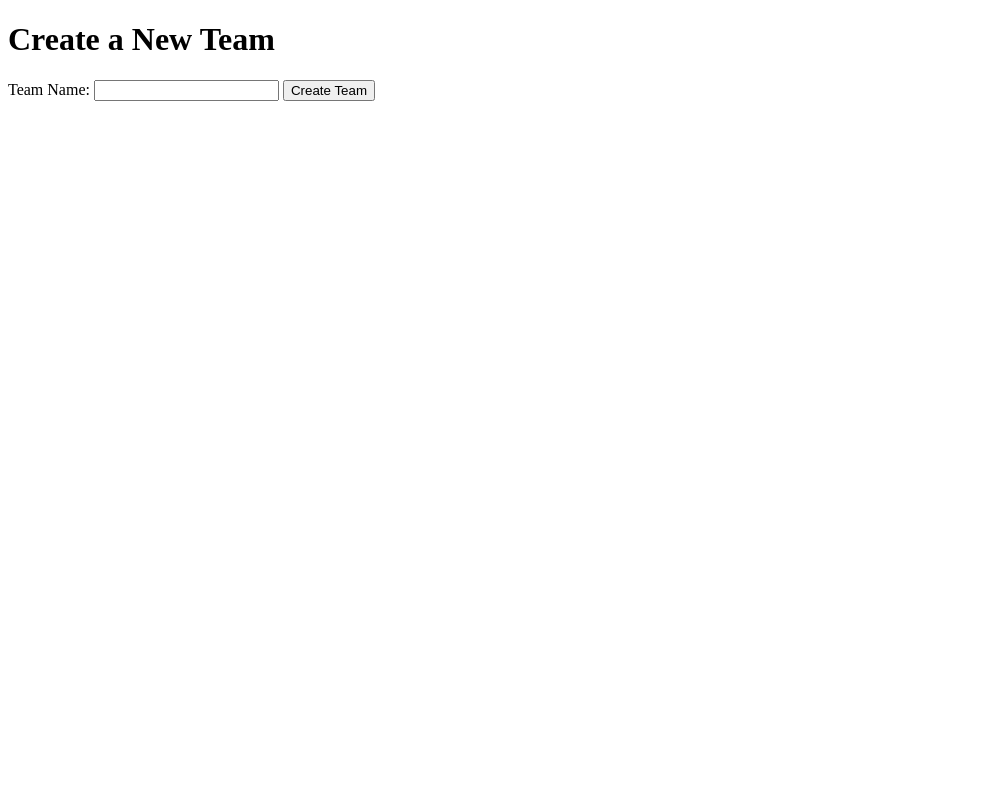
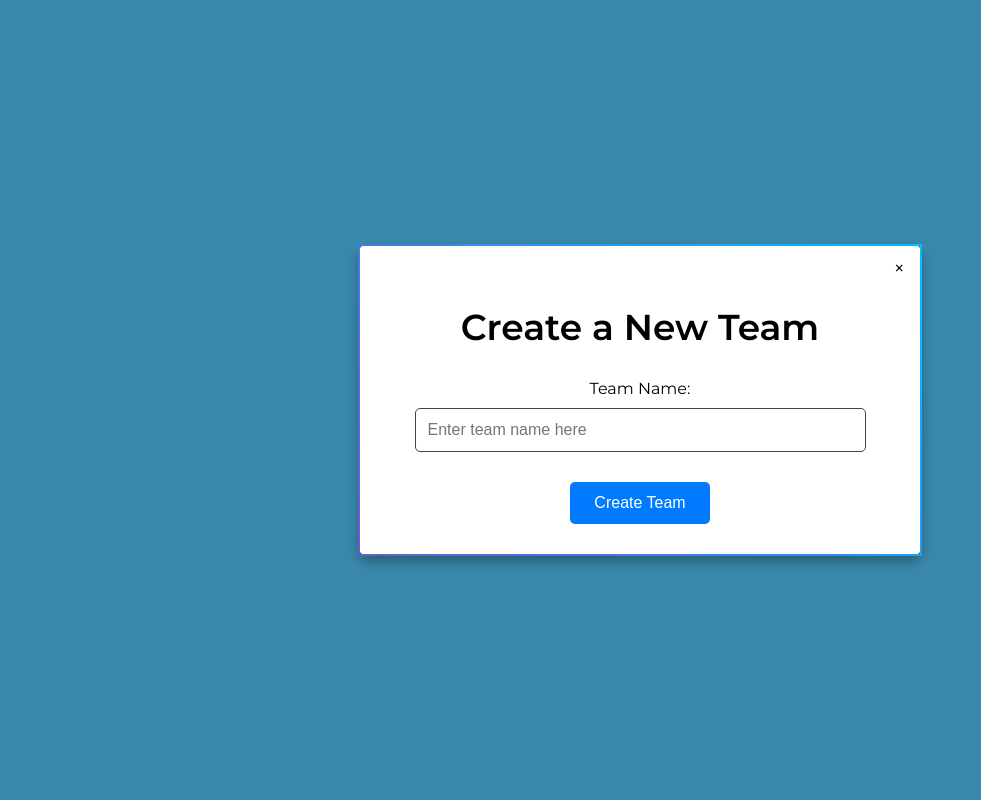
Before and after one commit to sudeepti25/Ridehack, a Node server app: page /create in a window 1280 px wide. Shown: the whole page, without its empty margins (0-981 px from the left). Run offline with Node 20, Linux system fonts and the light colour scheme.

Commit message:
send team members done

```diff
--- a/VIEWS/views/createteam.ejs
+++ b/VIEWS/views/createteam.ejs
@@ -3,14 +3,133 @@
 <head>
     <meta charset="UTF-8">
     <meta name="viewport" content="width=device-width, initial-scale=1.0">
-    <title>Create a Team</title>
+    <title>Pop-up Box</title>
+    <style>
+        /* Import Montserrat font */
+        @import url('https://fonts.googleapis.com/css2?family=Montserrat:wght@400;600&display=swap');
+
+        /* General styles for the page */
+        body {
+            font-family: 'Montserrat', sans-serif; /* Apply Montserrat globally */
+            background-color: #ffffff; /* Light blue background */
+            margin: 0;
+            padding: 0;
+            display: flex;
+            justify-content: center;
+            align-items: center;
+            height: 100vh;
+             /* Adding blur effect */
+        }
+
+        /* The Modal (background) */
+        .modal {
+            display: flex; /* Show modal by default */
+            position: fixed;
+            z-index: 1;
+            left: 0;
+            top: 0;
+            width: 100%;
+            height: 100%;
+            background-color: rgba(22, 115, 158, 0.847); /* Dimmed background */
+            justify-content: center;
+            align-items: center;
+        }
+
+        /* Modal Content Box */
+        .modal-content {
+            background: white;
+            padding: 30px;
+            border-radius: 10px;
+            box-shadow: 0 6px 12px rgba(0, 0, 0, 0.3); /* Adding a bigger shadow */
+            position: relative;
+            max-width: 500px; /* Increased width */
+            width: 95%; /* Increased the percentage width */
+            border: 2px solid;
+            border-image: linear-gradient(45deg, #6a5acd, #00bfff) 1;
+            text-align: center;
+        }
+
+        /* Header text (larger and slightly less bold) */
+        .modal-content h2 {
+            font-size: 36px; /* Larger size */
+            font-weight: 600; /* Slightly less bold */
+            margin-bottom: 30px;
+        }
+
+        /* Team Name Input */
+        .modal-content input[type="text"] {
+            width: 85%; /* Increased input width */
+            padding: 12px; /* Increased padding */
+            margin-top: 10px; /* Added more margin between label and input */
+            margin-bottom: 30px; /* Increased margin from input to button */
+            border-radius: 5px;
+            border: 1px solid #454343;
+            font-size: 16px;
+        }
+
+        /* Create Team Button */
+        .modal-content button {
+            padding: 12px 24px;
+            background-color: #007BFF;
+            color: white;
+            border: none;
+            border-radius: 5px;
+            cursor: pointer;
+            font-size: 16px;
+        }
+
+        /* Hover effect for button */
+        .modal-content button:hover {
+            background-color: #5746c7;
+        }
+
+        /* Close button (optional) */
+        .close {
+            position: absolute;
+            top: 10px;
+            right: 15px;
+            font-size: 20px;
+            cursor: pointer;
+        }
+    </style>
 </head>
 <body>
-    <h1>Create a New Team</h1>
+
+<!-- The Modal -->
+<div id="myModal" class="modal">
+
+  <!-- Modal content -->
+  <div class="modal-content">
+    <span class="close">&times;</span>
+    <h2>Create a New Team</h2>
     <form method="POST" action="/create">
-        <label for="teamName">Team Name:</label>
-        <input type="text" id="teamName" name="teamName" required>
-        <button type="submit">Create Team</button>
+      <label for="team-name">Team Name:</label><br>
+      <input type="text" id="teamName" name="teamName" placeholder="Enter team name here"><br>
+      <button type="submit">Create Team</button>
     </form>
+  </div>
+
+</div>
+
+<script>
+    // Get the modal
+    var modal = document.getElementById("myModal");
+
+    // Get the <span> element that closes the modal
+    var span = document.getElementsByClassName("close")[0];
+
+    // When the user clicks on <span> (x), close the modal
+    span.onclick = function() {
+        modal.style.display = "none";
+    }
+
+    // When the user clicks anywhere outside of the modal, close it
+    window.onclick = function(event) {
+        if (event.target == modal) {
+            modal.style.display = "none";
+        }
+    }
+</script>
+
 </body>
 </html>
--- a/VIEWS/views/popup.html
+++ b/VIEWS/views/popup.html
@@ -102,9 +102,9 @@
   <div class="modal-content">
     <span class="close">&times;</span>
     <h2>Create a New Team</h2>
-    <form>
+    <form method="POST" action="/create">
       <label for="team-name">Team Name:</label><br>
-      <input type="text" id="team-name" name="team-name" placeholder="Enter team name here"><br>
+      <input type="text" id="teamName" name="teamName" placeholder="Enter team name here"><br>
       <button type="submit">Create Team</button>
     </form>
   </div>
--- a/VIEWS/views/showteams.ejs
+++ b/VIEWS/views/showteams.ejs
@@ -10,6 +10,7 @@
             <li>
                 <strong>Team Name:</strong> <%= team.team_name %> <br>
                 <strong>Leader:</strong> <%= team.leader_name %> <br>
+
                 <!-- Button to select this team -->
                 <form action="/selectteam" method="POST">
                     <input type="hidden" name="teamId" value="<%= team.team_id %>">
```
Also changed, not shown: ROUTES/Requests.js (+55 -11 lines).
